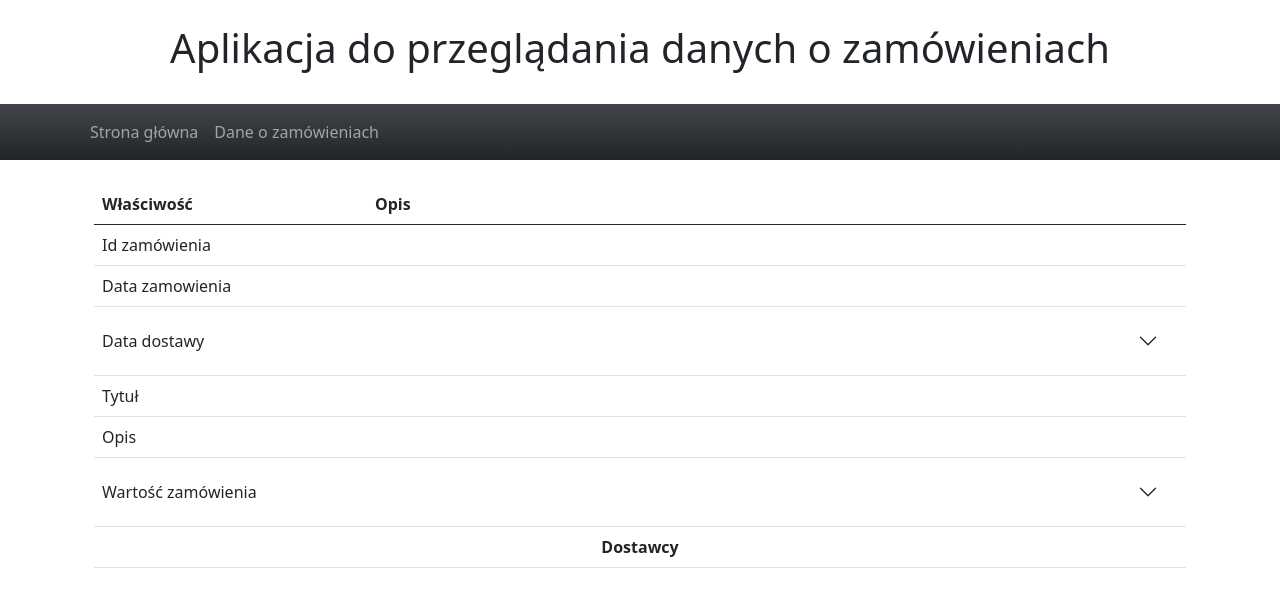
After one commit to DudekMarek/ProcurementInPolandWebApp, a Flask app: template website/templates/details.html in a window 1280 px wide. The commit adds this page. Shown: the top 607 px of the page. Run offline with Flask 3, Linux system fonts and the light colour scheme; the template is opened without the code that fills it, so the values that code supplies are empty.

Commit message:
dodano możliwość wyświetlania szczegółów zamówienia

```diff
--- /dev/null
+++ b/website/templates/details.html
@@ -0,0 +1,100 @@
+{% extends 'base.html' %}
+
+{% block title %}Szczegóły-{{data['id']}}{% endblock %}
+
+{% block content %}
+<div class='container'>
+    <br>
+    <table class="table">
+        <thead>
+          <tr>
+              <th>Właściwość</th>
+              <th>Opis</th>
+
+          </tr>
+        </thead>
+        <tbody>
+            <tr class>
+                <td class="col-sm-3 align-middle">Id zamówienia</td>
+                <td class="col-sm-9 text-break">{{ data['id'] }}</td>
+            </tr>
+            <tr class>
+                <td class="col-sm-3 align-middle">Data zamowienia</td>
+                <td class="col-sm-9 text-break">{{ data['date'] }}</td>
+            </tr>
+            <tr class>
+                <td class="col-sm-3 align-middle">Data dostawy</td>
+                <td class="col-sm-9 text-break">
+                    <div class="accordion accordion-flush" id="accordion1">
+                        <div class="accordion-item">
+                          <h2 class="accordion-header" id="flush-headingOne">
+                            <button class="accordion-button collapsed" type="button" data-bs-toggle="collapse" data-bs-target="#flush-collapseOne" aria-expanded="false" aria-controls="flush-collapseOne">
+                              {{ data['deadline_date'] }}
+                            </button>
+                          </h2>
+                          <div id="flush-collapseOne" class="accordion-collapse collapse" aria-labelledby="flush-headingOne" data-bs-parent="#accordionFlushExample">
+                            <table class="table">
+                                <tr >
+                                    <td>Czas oczekiwania w dniach</td>
+                                    <td>{{ data['deadline_length_days'] }}</td>
+                                </tr>
+                                <tr>
+                                    <td>Czas oczekiwania w godzinach</td>
+                                    <td>{{ data['deadline_length_hours'] }}</td>
+                                </tr>
+                            </table>
+                          </div>
+                        </div>
+                    </div>
+                </td>
+            </tr>
+            <tr class>
+                <td class="col-sm-3 align-middle">Tytuł</td>
+                <td class="col-sm-9 text-break">{{ data['title'] }}</td>
+            </tr>
+            <tr class>
+                <td class="col-sm-3 align-middle">Opis</td>
+                <td class="col-sm-9 text-break">{{ data['description'] }}</td>
+            </tr>
+            <tr class>
+                <td class="col-sm-3 align-middle">Wartość zamówienia</td>
+                <td class="col-sm-9 text-break">
+                    <div class="accordion accordion-flush" id="accordion2">
+                        <div class="accordion-item">
+                          <h2 class="accordion-header" id="flush-headingTwo">
+                            <button class="accordion-button collapsed" type="button" data-bs-toggle="collapse" data-bs-target="#flush-collapseTwo" aria-expanded="false" aria-controls="flush-collapseTwo">
+                              {{ data['awarded_value'] + " " + data['awarded_currency'] }}
+                            </button>
+                          </h2>
+                          <div id="flush-collapseTwo" class="accordion-collapse collapse" aria-labelledby="flush-headingTwo" data-bs-parent="#accordionFlushExample">
+                            {{ data['awarded_value_eur'] + " EUR"}}
+                          </div>
+                        </div>
+                    </div>
+                </td>
+            </tr>
+            <tr class>
+                <td class="align-middle text-center fw-bold" colspan=2>Dostawcy</td>
+            </tr>
+            {% for awarded in data['awarded'] %}
+            <tr class>
+                <td class="col-sm-3 align-middle">Nazwa dostawcy</td>
+                <td class="col-sm-9 text-break">{{ awarded['suppliers_name'] }}</td>
+            </tr>
+            <tr class>
+                <td class="col-sm-3 align-middle">Data</td>
+                <td class="col-sm-9 text-break">{{ awarded['date'] }}</td>
+            </tr>
+            <tr class>
+                <td class="col-sm-3 align-middle">Id dostawcy</td>
+                <td class="col-sm-9 text-break">{{ awarded['suppliers_id'] }}</td>
+            </tr>
+            <tr class>
+                <td class="col-sm-3 align-middle"></td>
+                <td class="col-sm-9 text-break"></td>
+            </tr>
+            {% endfor %}
+        </tbody>
+      </table>
+</div>
+{% endblock %}
--- a/website/templates/procurment.html
+++ b/website/templates/procurment.html
@@ -3,7 +3,7 @@
 
 {% block content %}
 <div class="text-center">
-    <h1 class="">Dane synoptyczne</h1>
+    <h1 class="">Dane o zamówieniach</h1>
     <br>
 
     <div class="container">
@@ -19,9 +19,9 @@
           <tbody>
             {% for row in data %}
               <tr>
-                <td>{{ row['id'] }}</td>
+                <td><a class="text-decoration-none text-dark fw-bold hover-link" href="{{ url_for('views.details', id=row['id']) }}">{{ row['id'] }}</a></td>
                 <td>{{ row['title'] }}</td>
-                <td>{{ row['deadline_date'] }}</td>
+                <td>{{ row['date'] }}</td>
                 <td>{{ row['awarded_value_eur'] }}</td>
               </tr>
             {% endfor %}
```
Also changed, not shown: website/views.py (+10 -0 lines).
